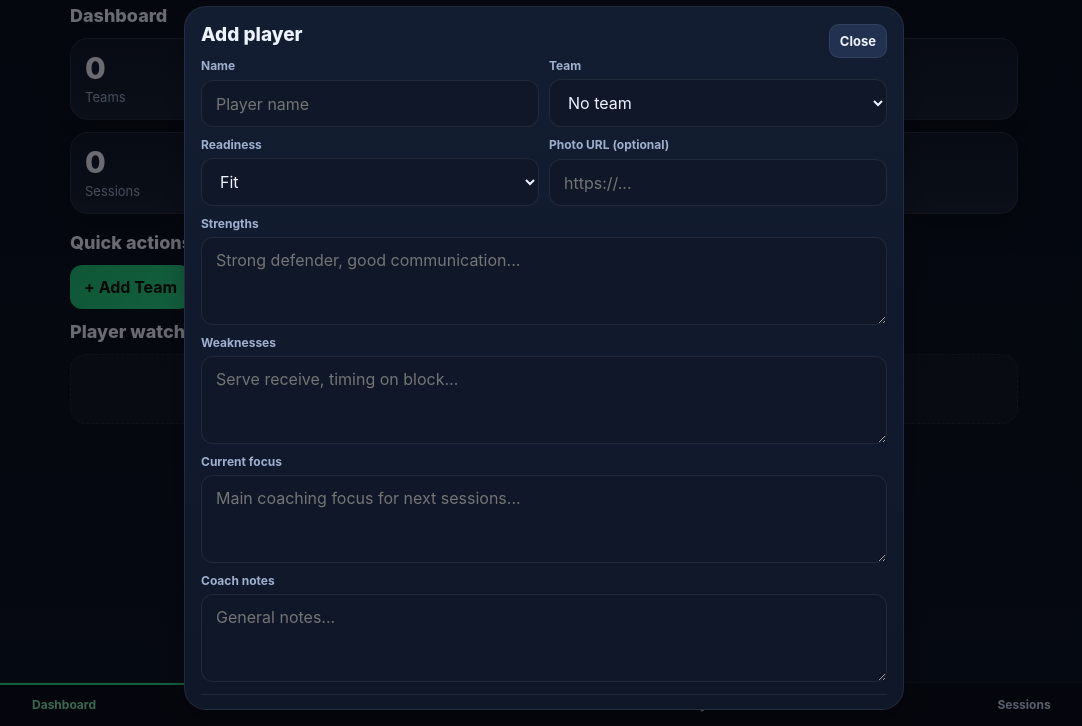
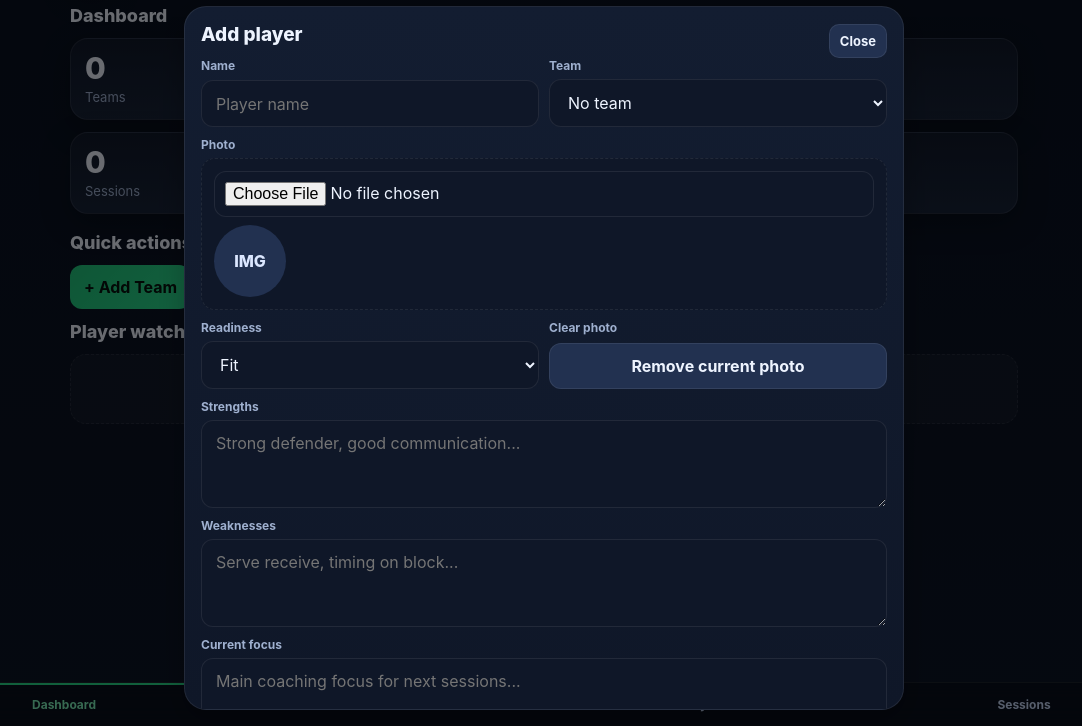
Before and after one commit to devinoregan101-ai/coach-app, a plain HTML site: page index.html in a window 1280 px wide. Both pictures are taken after a click on the button "+ Add Player". Shown: the part 74-800 px from the top of the page, without its empty margins (96-1178 px from the left). Drawn offline with Linux system fonts and the light colour scheme.

Commit message:
Update index.html

```diff
--- a/index.html
+++ b/index.html
@@ -13,7 +13,6 @@
       --muted:#9fb0cf;
       --line:rgba(255,255,255,.08);
       --green:#21c47b;
-      --green2:#159a60;
       --blue:#4c8dff;
       --amber:#f3b43f;
       --red:#ef5d67;
@@ -399,15 +398,36 @@
       border-top-color:#28d889;
     }
 
-    .session-box{
-      display:grid;
-      gap:10px;
-    }
-
     .divider{
       height:1px;
       background:var(--line);
       margin:12px 0;
+    }
+
+    .photo-upload{
+      border:1px dashed var(--line);
+      border-radius:14px;
+      padding:12px;
+      background:#0f1728;
+    }
+
+    .photo-preview{
+      width:72px;
+      height:72px;
+      border-radius:50%;
+      background:#223150;
+      display:grid;
+      place-items:center;
+      overflow:hidden;
+      font-weight:800;
+      color:#dce7ff;
+      margin-top:8px;
+    }
+
+    .photo-preview img{
+      width:100%;
+      height:100%;
+      object-fit:cover;
     }
 
     @media (max-width:720px){
@@ -503,7 +523,7 @@
       <div class="card">
         <div style="font-weight:800;margin-bottom:8px;">Saved data</div>
         <div class="muted small">
-          This version saves your teams, players, and sessions in local browser storage on this device. :contentReference[oaicite:1]{index=1}
+          This version saves your teams, players, and sessions on this device in local storage.
         </div>
       </div>
     </section>
@@ -559,6 +579,14 @@
           <select id="p-team" class="select"></select>
         </div>
 
+        <div class="field full">
+          <label>Photo</label>
+          <div class="photo-upload">
+            <input id="p-photo-file" type="file" accept="image/*" class="input" style="padding:10px" onchange="handlePhotoSelect(event)">
+            <div class="photo-preview" id="p-photo-preview">IMG</div>
+          </div>
+        </div>
+
         <div class="field">
           <label>Readiness</label>
           <select id="p-ready" class="select">
@@ -570,8 +598,8 @@
         </div>
 
         <div class="field">
-          <label>Photo URL (optional)</label>
-          <input id="p-photo" class="input" placeholder="https://..." />
+          <label>Clear photo</label>
+          <button type="button" class="btn-secondary" onclick="clearPhotoDraft()">Remove current photo</button>
         </div>
 
         <div class="field full">
@@ -653,7 +681,7 @@
   </div>
 
   <script>
-    const STORAGE_KEY = "coach_app_advanced_v1";
+    const STORAGE_KEY = "coach_app_advanced_v2";
     const ATTRS = ["Attack","Defense","Serve","Setting","Passing","Blocking"];
 
     const state = {
@@ -663,7 +691,8 @@
       ui: {
         currentScreen: "dashboard",
         editingPlayerId: null,
-        letterFilter: ""
+        letterFilter: "",
+        photoDraft: ""
       }
     };
 
@@ -732,10 +761,6 @@
 
     function teamName(teamId) {
       return state.teams.find(t => t.id === teamId)?.name || "No team";
-    }
-
-    function teamColor(teamId) {
-      return state.teams.find(t => t.id === teamId)?.color || "#4c8dff";
     }
 
     function watchPlayers() {
@@ -830,15 +855,9 @@
 
       let list = [...state.players];
 
-      if (q) {
-        list = list.filter(p => p.name.toLowerCase().includes(q));
-      }
-      if (teamFilter) {
-        list = list.filter(p => p.teamId === teamFilter);
-      }
-      if (letter) {
-        list = list.filter(p => p.name.toUpperCase().startsWith(letter));
-      }
+      if (q) list = list.filter(p => p.name.toLowerCase().includes(q));
+      if (teamFilter) list = list.filter(p => p.teamId === teamFilter);
+      if (letter) list = list.filter(p => p.name.toUpperCase().startsWith(letter));
 
       list.sort((a,b) => a.name.localeCompare(b.name));
 
@@ -997,20 +1016,68 @@
       renderAttrEditor(window._attrDraft);
     }
 
+    function updatePhotoPreview(dataUrl="") {
+      const preview = document.getElementById("p-photo-preview");
+      preview.innerHTML = dataUrl ? `<img src="${dataUrl}" alt="">` : `IMG`;
+    }
+
+    function clearPhotoDraft() {
+      state.ui.photoDraft = "";
+      document.getElementById("p-photo-file").value = "";
+      updatePhotoPreview("");
+    }
+
+    function handlePhotoSelect(event) {
+      const file = event.target.files && event.target.files[0];
+      if (!file) return;
+
+      const reader = new FileReader();
+      reader.onload = function(e) {
+        const img = new Image();
+        img.onload = function() {
+          const maxSize = 400;
+          let w = img.width;
+          let h = img.height;
+
+          if (w > h && w > maxSize) {
+            h = Math.round(h * (maxSize / w));
+            w = maxSize;
+          } else if (h >= w && h > maxSize) {
+            w = Math.round(w * (maxSize / h));
+            h = maxSize;
+          }
+
+          const canvas = document.createElement("canvas");
+          canvas.width = w;
+          canvas.height = h;
+          const ctx = canvas.getContext("2d");
+          ctx.drawImage(img, 0, 0, w, h);
+
+          const dataUrl = canvas.toDataURL("image/jpeg", 0.82);
+          state.ui.photoDraft = dataUrl;
+          updatePhotoPreview(dataUrl);
+        };
+        img.src = e.target.result;
+      };
+      reader.readAsDataURL(file);
+    }
+
     function openPlayerEdit(id=null) {
       state.ui.editingPlayerId = id;
       buildPlayerTeamOptions();
+      document.getElementById("p-photo-file").value = "";
 
       if (!id) {
         document.getElementById("player-edit-title").textContent = "Add player";
         document.getElementById("p-name").value = "";
         document.getElementById("p-team").value = "";
         document.getElementById("p-ready").value = "fit";
-        document.getElementById("p-photo").value = "";
         document.getElementById("p-strengths").value = "";
         document.getElementById("p-weaknesses").value = "";
         document.getElementById("p-focus").value = "";
         document.getElementById("p-notes").value = "";
+        state.ui.photoDraft = "";
+        updatePhotoPreview("");
         renderAttrEditor(defaultAttrs());
       } else {
         const p = state.players.find(x => x.id === id);
@@ -1018,11 +1085,12 @@
         document.getElementById("p-name").value = p.name;
         buildPlayerTeamOptions(p.teamId || "");
         document.getElementById("p-ready").value = p.readiness || "fit";
-        document.getElementById("p-photo").value = p.photo || "";
         document.getElementById("p-strengths").value = p.strengths || "";
         document.getElementById("p-weaknesses").value = p.weaknesses || "";
         document.getElementById("p-focus").value = p.focus || "";
         document.getElementById("p-notes").value = p.notes || "";
+        state.ui.photoDraft = p.photo || "";
+        updatePhotoPreview(state.ui.photoDraft);
         renderAttrEditor(p.attributes || defaultAttrs());
       }
 
@@ -1034,7 +1102,7 @@
         name: document.getElementById("p-name").value.trim(),
         teamId: document.getElementById("p-team").value,
         readiness: document.getElementById("p-ready").value,
-        photo: document.getElementById("p-photo").value.trim(),
+        photo: state.ui.photoDraft || "",
         strengths: document.getElementById("p-strengths").value.trim(),
         weaknesses: document.getElementById("p-weaknesses").value.trim(),
         focus: document.getElementById("p-focus").value.trim(),
```
